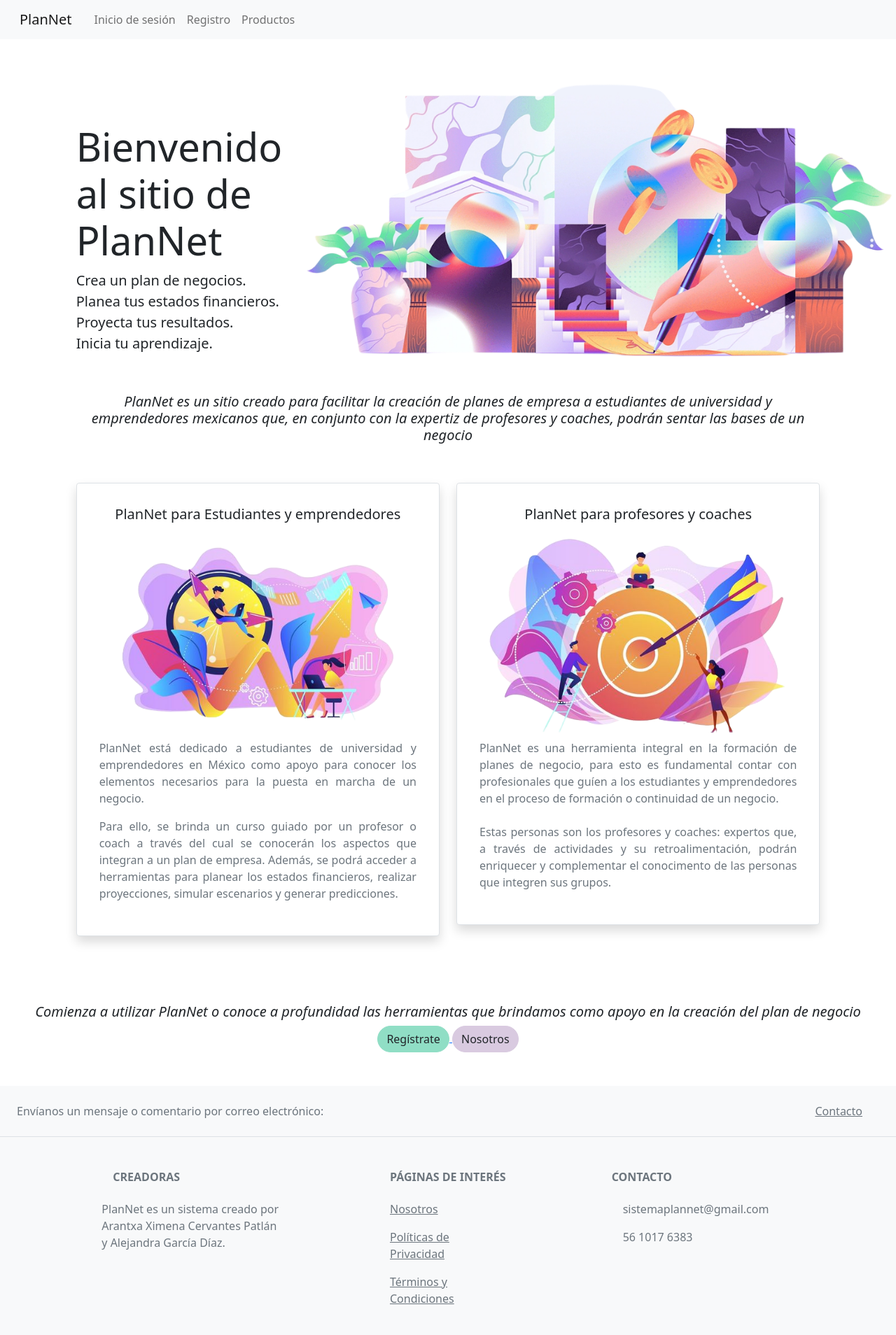
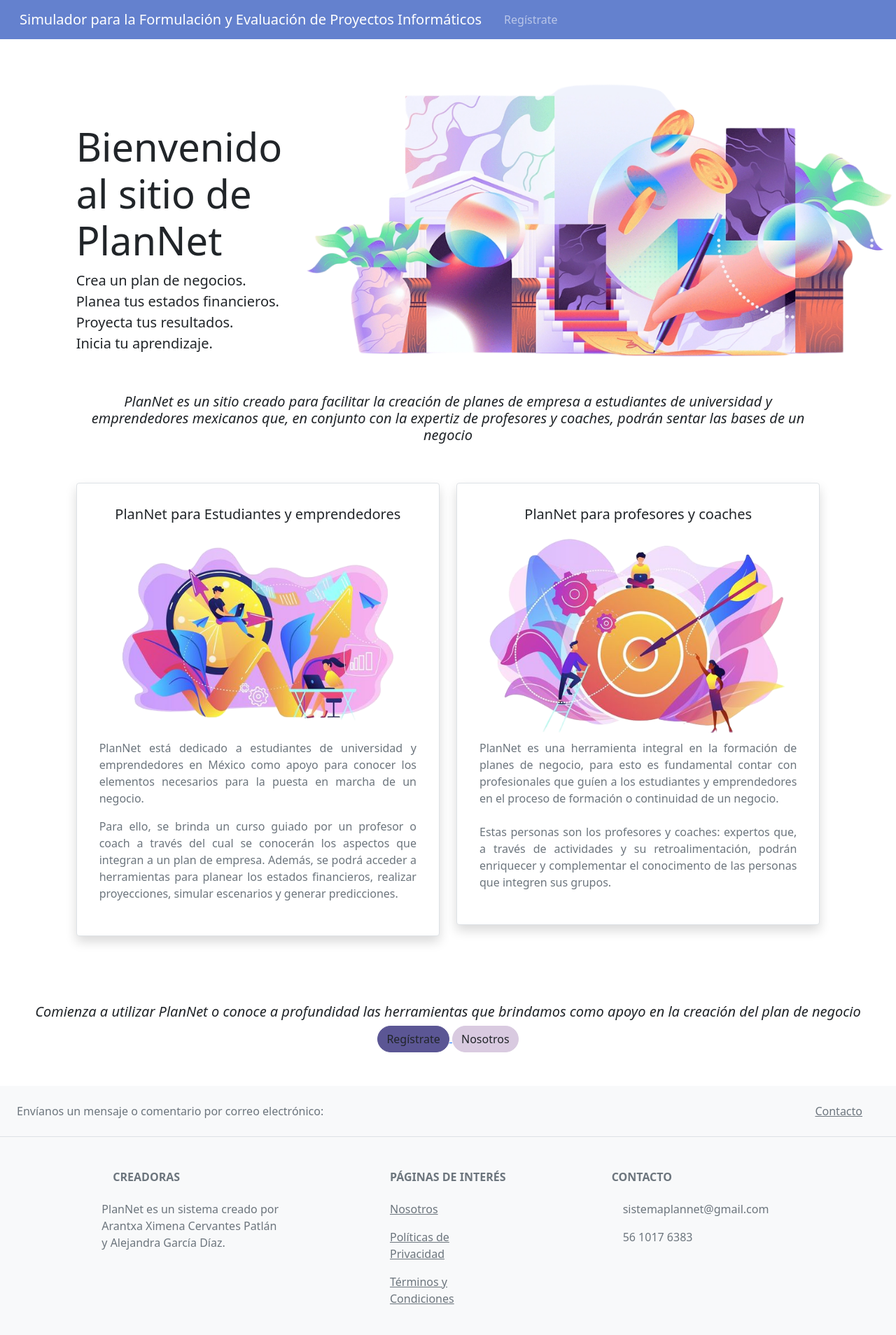
Before and after one commit to Ximmi/Sist, a Django app: page / in a window 1280 px wide. Shown: the whole page at 70% size. Run offline with Django 4.2, Linux system fonts and the light colour scheme; parts of the project's set-up code (start-up, migrations or seed data) failed here and were passed over; some libraries are stand-ins or nearby versions.

Commit message:
Primera actualización
Primera actualización

```diff
--- a/Sistema/sistema/plannet/static/css/estilos.css
+++ b/Sistema/sistema/plannet/static/css/estilos.css
@@ -6,8 +6,8 @@
 
 .btn-colores{
     border-radius: 20px;
-    background-color: #90dec5;
-    border-color: #90dec5;
+    background-color: #5b5694;
+    border-color: #5b5694;
 }
 
 .btn-lila{
@@ -21,3 +21,8 @@
     display: inline-block;
     text-align: center;
 }
+
+.navbar{
+    background-color: #5b5694;
+    border-color: #5b5694;
+}
--- a/Sistema/sistema/plannet/templates/base.html
+++ b/Sistema/sistema/plannet/templates/base.html
@@ -32,10 +32,10 @@
   </head>
   <body>
     {% if not user.is_authenticated %}
-    <nav class="navbar navbar-expand-md navbar-light bg-light">
+    <nav class="navbar navbar-expand-md navbar-dark" style="background-color: #6481CE">
       <div class="container-fluid">
-        <a class="navbar-brand" aria-current="page" href="{% url 'inicio' %}"
-          >PlanNet</a
+        <a class="navbar-brand" aria-current="page" href="{% url 'inicio_sesion' %}"
+          >Simulador para la Formulación y Evaluación de Proyectos Informáticos</a
         >
         <button
           type="button"
@@ -48,15 +48,7 @@
         <div id="menu" class="collapse navbar-collapse">
           <ul class="navbar-nav ms-2">
             <li class="nav-item">
-              <a href="{% url 'inicio_sesion' %}" class="nav-link"
-                >Inicio de sesión</a
-              >
-            </li>
-            <li class="nav-item">
-              <a href="{% url 'registro' %}" class="nav-link">Registro</a>
-            </li>
-            <li class="nav-item">
-              <a href="{% url 'productos' %}" class="nav-link">Productos</a>
+              <a href="{% url 'registro' %}" class="nav-link">Regístrate</a>
             </li>
           </ul>
         </div>
@@ -67,8 +59,8 @@
     {% else %}
     <nav class="navbar navbar-expand-md navbar-light bg-light">
       <div class="container-fluid">
-        <a class="navbar-brand" aria-current="page" href="{% url 'inicio' %}"
-          >PlanNet</a
+        <a class="navbar-brand" aria-current="page" href="{% url 'editar_perfil' %}"
+          >Simulador para la Formulación y Evaluación de Proyectos Informáticos</a
         >
         <button
           type="button"
--- a/Sistema/sistema/plannet/templates/paginas/inicio.html
+++ b/Sistema/sistema/plannet/templates/paginas/inicio.html
@@ -9,7 +9,7 @@
             <div class="col-sm-1"></div>
             <div class="col-sm-3">
                 <br><br><br>
-                <h5 class="display-4">Hola, {{ user.nombre }}</h5>
+                <h5 class="display-4">Hola, estimado {{ user.nombre }}</h5>
                 <p class="lead">Gestiona tus planes de negocio con Plannet</p>
             </div>
             <div class="col-sm-8">
```
Also changed, not shown: Sistema/sistema/plannet/templates/usuarios/inicio_sesion.html (+7 -3 lines), Sistema/sistema/images/rigoberto_pTg31gW.jpg (added).
